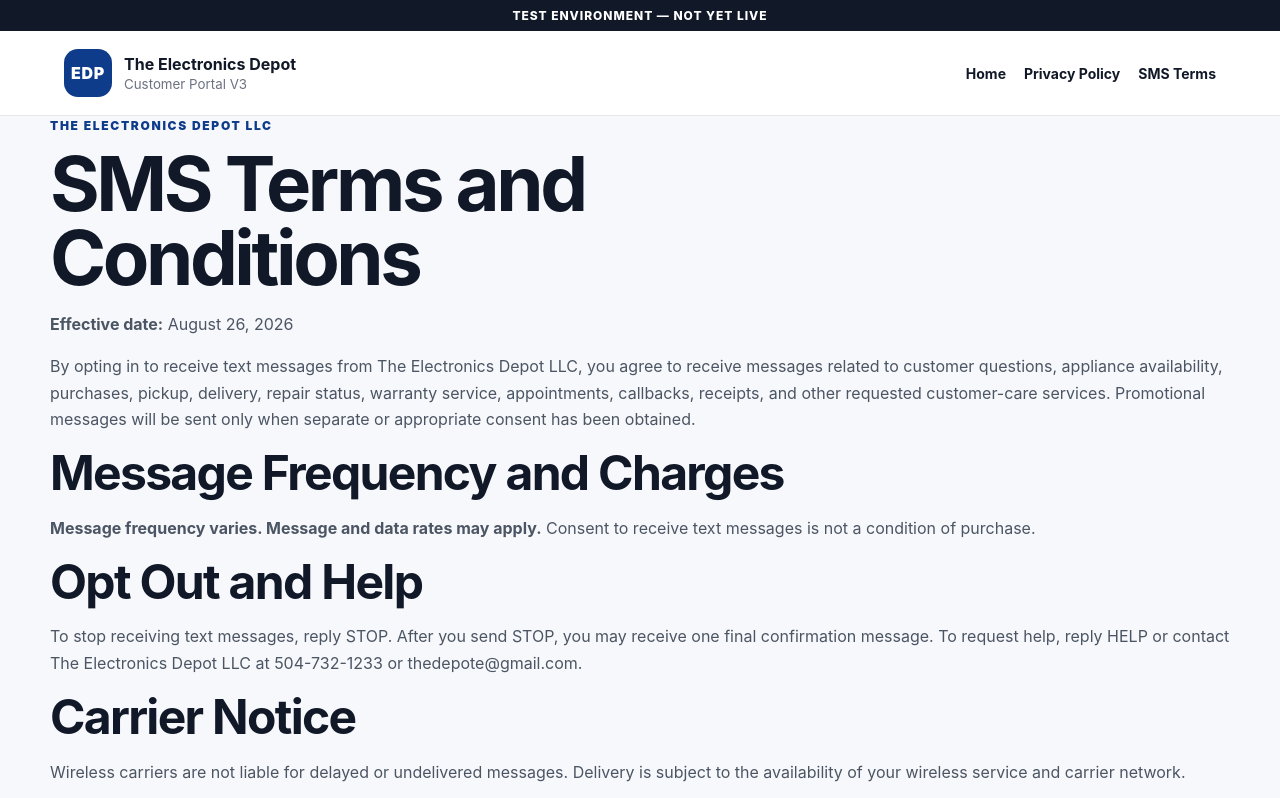
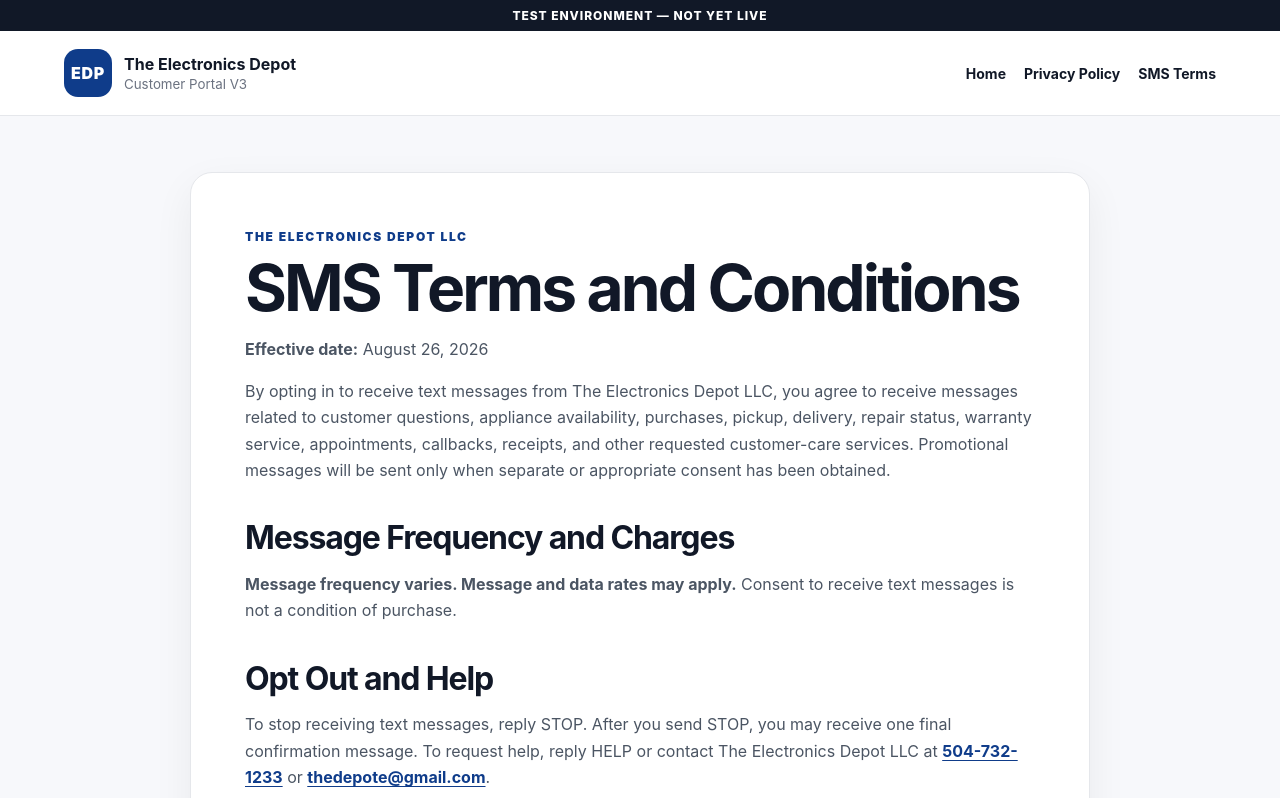
Before and after one commit to BUTTER6599/EDP-Master-System, a website: page customer-portal-v3/public/sms-terms.html in a window 1280 px wide. Shown: the top 798 px of the page. Drawn offline with Linux system fonts and the light colour scheme.

Commit message:
Style TEST policy pages for public TCR review

```diff
--- a/customer-portal-v3/public/styles.css
+++ b/customer-portal-v3/public/styles.css
@@ -32,6 +32,11 @@ p { line-height: 1.65; color: #4b5563; }
 .split, .contact { display: grid; grid-template-columns: 1fr 1fr; gap: 36px; align-items: center; }
 .placeholder { min-height: 180px; display: grid; place-items: center; padding: 28px; text-align: center; color: #6b7280; font-weight: 700; border-style: dashed; box-shadow: none; }
 .contact .button { justify-self: end; }
+.policy-page { width: min(900px, calc(100% - 32px)); padding: 56px 0 72px; }
+.policy-card { padding: clamp(24px, 5vw, 54px); background: white; border: 1px solid #e5e7eb; border-radius: 22px; box-shadow: 0 14px 40px rgba(17,24,39,.06); }
+.policy-title { margin-bottom: 16px; font-size: clamp(40px, 6vw, 64px); }
+.policy-card h2 { margin-top: 38px; font-size: clamp(24px, 3vw, 32px); }
+.policy-card a, footer a { color: #0f3c8a; font-weight: 700; text-decoration: underline; text-underline-offset: 3px; }
 footer { display: flex; justify-content: space-between; gap: 20px; width: min(1180px, calc(100% - 32px)); margin: 0 auto; padding: 34px 0 48px; border-top: 1px solid #e5e7eb; font-size: 13px; }
 @media (max-width: 820px) {
   .site-header { align-items: flex-start; flex-direction: column; }
@@ -40,4 +45,5 @@ footer { display: flex; justify-content: space-between; gap: 20px; width: min(11
   .grid { grid-template-columns: 1fr; }
   .contact .button { justify-self: start; }
   nav { gap: 12px; }
+  footer { flex-direction: column; }
 }
```
